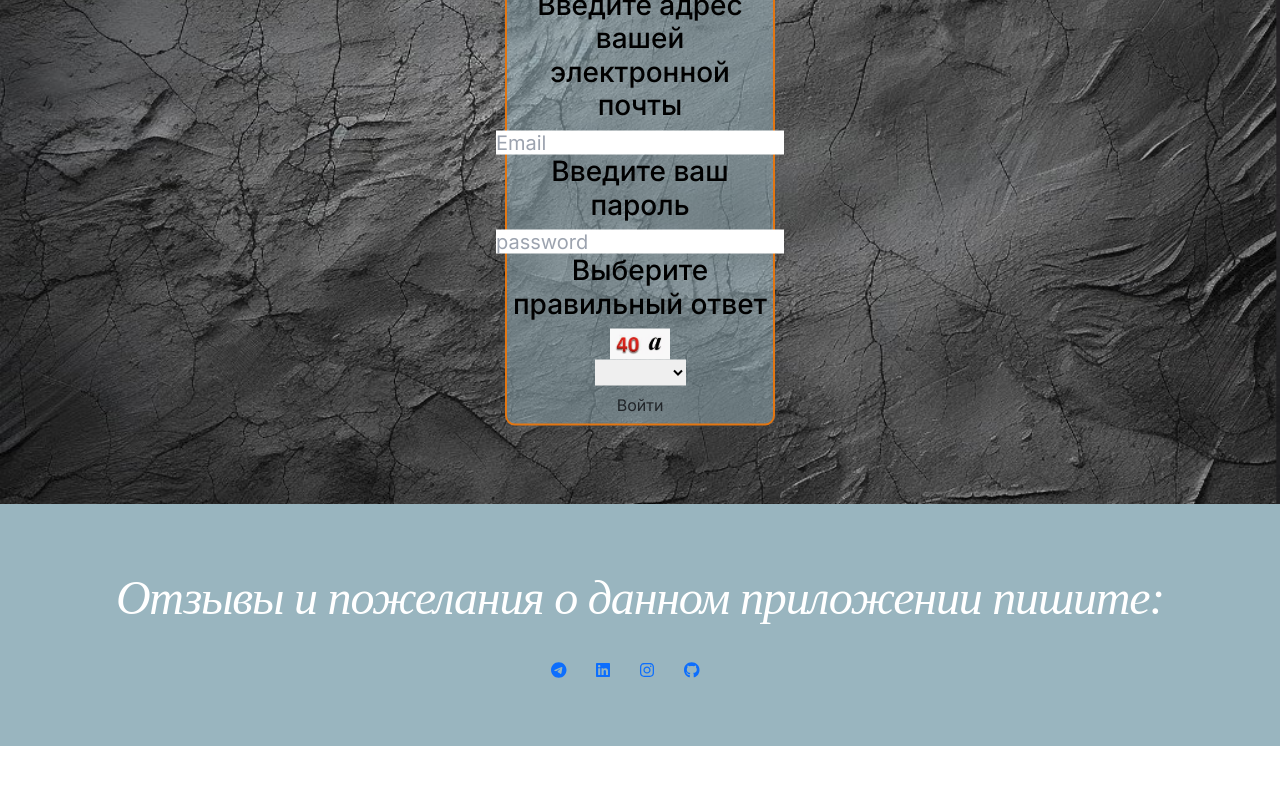
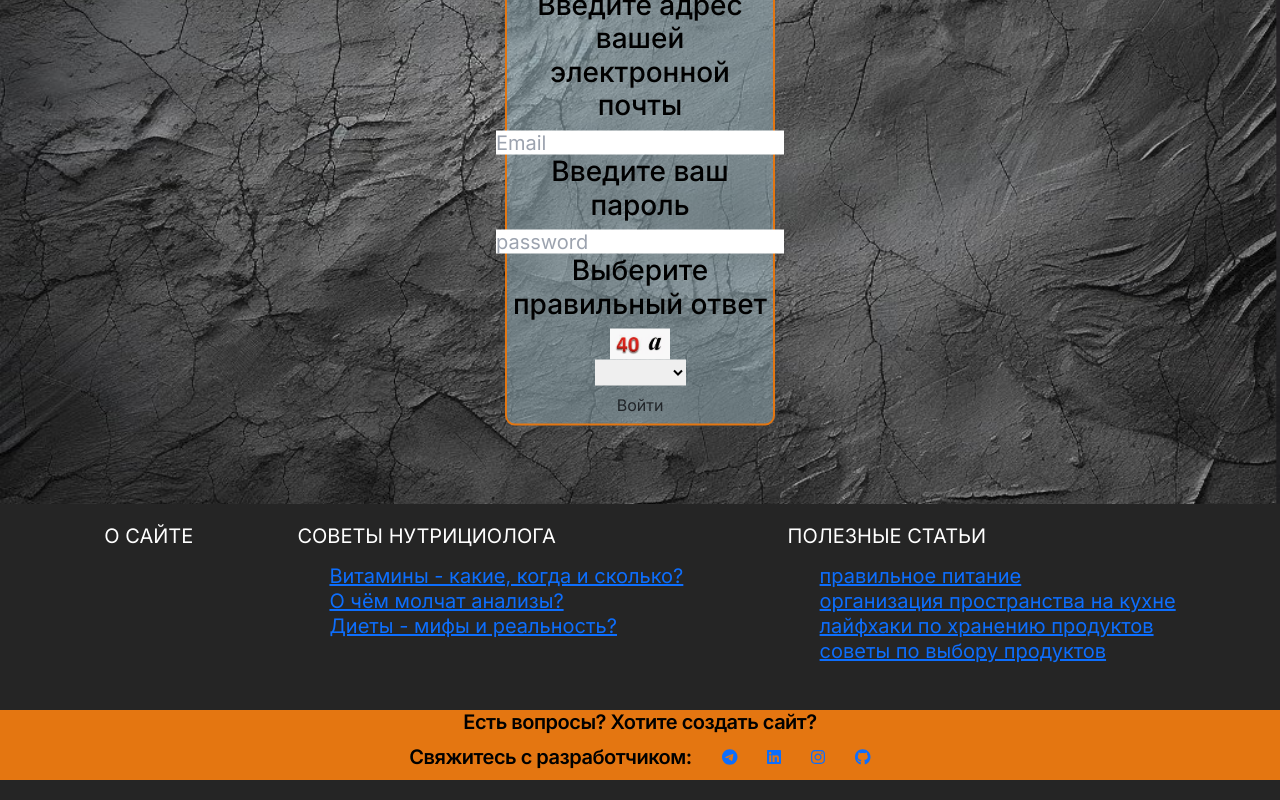
Before and after one commit to bartcevich/hackathons, a Next.js app: page / in a window 1280 px wide. Shown: the part 296-1096 px from the top of the page. Before the commit the page ends 1042 px from the top, so only its background shows below. Built offline with nearby package versions, Linux system fonts and the light colour scheme.

Commit message:
added footer

```diff
--- a/src/components/Footer/index.tsx
+++ b/src/components/Footer/index.tsx
@@ -1,5 +1,6 @@
 "use client";
 import styles from "./styles.module.scss";
+import Link from "next/link";
 import {
   faGithub,
   faLinkedin,
@@ -11,11 +12,45 @@ import { FontAwesomeIcon } from "@fortawesome/react-fontawesome";
 export default function Footer() {
   return (
     <div className={styles.wrapper}>
+      <section className={styles.navigation}>
+        <p>О САЙТЕ</p>
+        <div>
+          <p>СОВЕТЫ НУТРИЦИОЛОГА</p>
+          <ul>
+            <li>
+              <Link href="/programs">Витамины - какие, когда и сколько?</Link>
+            </li>
+            <li>
+              <a href="/">О чём молчат анализы?</a>
+            </li>
+            <li>
+              <a href="/">Диеты - мифы и реальность?</a>
+            </li>
+          </ul>
+        </div>
+
+        <div>
+          <p>ПОЛЕЗНЫЕ СТАТЬИ</p>
+          <ul>
+            <li>
+              <Link href="/programs">правильное питание</Link>
+            </li>
+            <li>
+              <a href="/">организация пространства на кухне</a>
+            </li>
+            <li>
+              <a href="/">лайфхаки по хранению продуктов</a>
+            </li>
+            <li>
+              <a href="/">советы по выбору продуктов</a>
+            </li>
+          </ul>
+        </div>
+      </section>
       <section className={styles.text}>
-        <h3 className={styles.textH3}>
-          Отзывы и пожелания о данном приложении пишите:
-        </h3>
+        <h3 className={styles.textH3}>Есть вопросы? Хотите создать сайт?</h3>
         <div className={styles.icon}>
+          <h3 className={styles.textH3}>Свяжитесь с разработчиком:</h3>
           <a className="icon" href="https://t.me/elektrikcss">
             <i
               className={styles.faGithub}
--- a/src/components/Footer/styles.module.scss
+++ b/src/components/Footer/styles.module.scss
@@ -1,28 +1,45 @@
 @import '../../app/variables.scss';
 .wrapper{
     display: flex;
+    flex-flow: column;
     justify-content: center;
-    padding: 5% 0 5% 0;
-    background: #99b5bf;
+    padding: 20px 0 20px 0;
+    background: #252525;
     text-align: center;
 }
+.navigation{
+    display: flex;
+    justify-content: space-evenly;
+    text-align: start;
+    @include font(#fff, Inter, 20px, normal, 400, 25px, 0);
+    font-size: clamp(15px, 2vw, 20px);
+    margin-bottom: 30px;
+    p{
+        margin-bottom: 15px;
+    }
+}
+.text{
+    background-color: #E47611;
+    a{
+        margin-left: 30px;
+    }
+}
 .textH3{
-    @include font(#fff, Alegreya, 48px, italic, 400, 60px, -.025em);
-    font-size: clamp(25px, 6vw, 48px);
-    margin-bottom: 30px
-}
-.textH2{
-    @include font(#212121, Inter, 60px, normal, 400, 70px, 0);
-    font-size: clamp(20px, 6vw, 60px);
-    margin-bottom: 40px;
-    line-height: 1;
-}
-.textH4{
-    @include font(#525050, Inter, 25px, normal, 400, 30px, 0);
-    font-size: clamp(15px, 3vw, 25px);
+    @include font(#000, Inter, 20px, normal, 550, 25px, -.025em);
+    font-size: clamp(15px, 3vw, 20px);
+    margin-bottom: 10px
 }
 .icon{
-    a{
-        margin-right: 30px;
+    display: flex;
+    justify-content: center;
+}
+@media screen and (max-width: 550px){
+    .navigation{
+        display: none;
     }
 }
+@media screen and (max-width: 450px){
+    .icon{
+        display: block;
+    }
+}
--- a/src/components/Navigation/styles.module.scss
+++ b/src/components/Navigation/styles.module.scss
@@ -4,8 +4,8 @@
   //font-size: clamp(15px, 3vw, 20px);
   position: fixed;
   top: 0;
-  left: 0;
-  max-width: 1200px;
+  left: auto;
+  max-width: 1280px;
   width: 100%;
   height: 60px;
   background-color: rgba(153, 181, 191, 0.8);
--- a/src/services/getData.ts
+++ b/src/services/getData.ts
@@ -22,7 +22,7 @@ const  DATA_DINNER = [
              "Дрожжи сухие гр": 2,
              "Соль гр": 1,
              "Подсолнечное масло гр": 0.8,},
-             "Image": "https://bartcevich.github.io/letter/image/fried_eggs.jpg",
+             "Image": "https://bartcevich.github.io/letter/image/honey_kefir.png",
     },
     {
         "label": "Блины тонкие.",
@@ -45,7 +45,7 @@ const  DATA_DINNER = [
         "Белый рис гр": 15,
         "Соль гр": 1,
         "Специи": 1,},
-        "Image": "https://bartcevich.github.io/letter/image/fried_eggs.jpg",
+        "Image": "https://bartcevich.github.io/letter/image/lazy _cabbage.png",
     },
 {
     "label": "Гренки.",
@@ -167,7 +167,7 @@ const  DATA_DINNER = [
     "Соль гр": 1,
     "Специи": 1,
     "Кари гр": 7,},
-    "Image": "https://bartcevich.github.io/letter/image/тыквенные_блины.jpg",
+    "Image": "https://bartcevich.github.io/letter/image/curry_onions.png",
 },
 {
     "label": "Картофельная бабка.",
@@ -261,7 +261,7 @@ const  DATA_DINNER = [
     "Подсолнечное масло гр": 10,
     "Соль гр": 1,
     "Специи": 1,},
-    "Image": "https://bartcevich.github.io/letter/image/тыквенные_блины.jpg",
+    "Image": "https://bartcevich.github.io/letter/image/noodles_meat.png",
 },
 {
     "label": "Мясной хлеб.",
@@ -294,7 +294,7 @@ const  DATA_DINNER = [
     "Подсолнечное масло гр": 25,
     "Сода гр": 1,
     "Соль гр": 1,},
-    "Image": "https://bartcevich.github.io/letter/image/тыквенные_блины.jpg",
+    "Image": "https://bartcevich.github.io/letter/image/honey_kefir.png",
 },
 {
     "label": "Омлет.",
@@ -580,7 +580,7 @@ const CHOOSE_SOUP = [
         "Подсолнечное масло гр": 7,
         "Соль гр": 1,
         "Специи": 1,},
-        "Image": "https://bartcevich.github.io/letter/image/тыквенные_блины.jpg",
+        "Image": "https://bartcevich.github.io/letter/image/smoked_peas.png",
     },
     {
         "label": "Куриный суп с яичной лапшой.",
@@ -880,7 +880,7 @@ const PASTRIES_DESSERTS = [
         "Дрожжи сухие гр": 1.3,
         "Сахар ванильный гр": 2,
         "Соль гр": 1,},
-        "Image": "https://bartcevich.github.io/letter/image/тыквенные_блины.jpg",
+        "Image": "https://bartcevich.github.io/letter/image/currants_oatmeal.png",
 },
 {
     "label": "Запеканка творожная королевская.",
@@ -895,7 +895,7 @@ const PASTRIES_DESSERTS = [
     "Соль гр": 1,
     "Разрыхлитель гр": 2,
     "Сахар ванильный гр": 2,},
-    "Image": "https://bartcevich.github.io/letter/image/тыквенные_блины.jpg",
+    "Image": "https://bartcevich.github.io/letter/image/donut_coconut.png",
 },
     {
         "label": "Лимонный бисквит.",
@@ -906,22 +906,9 @@ const PASTRIES_DESSERTS = [
         "Подсолнечное масло гр": 13,
         "Мука пшеничная гр": 33,
         "Разрыхлитель гр": 2,},
-        "Image": "https://bartcevich.github.io/letter/image/тыквенные_блины.jpg",
+        "Image": "https://bartcevich.github.io/letter/image/sour_pie.png",
     },
-    {
-        "label": "Шоколадный бисквит.",
-        "value":  {"Молоко гр": 15,
-        "Сахар гр": 25,
-        "Яйца куриные шт": 0.125,
-        "Подсолнечное масло гр": 8,
-        "Сода гр": 1,
-        "Разрыхлитель гр": 1,
-        "Какао гр": 8,
-        "Сахар ванильный гр": 1,
-        "Мука пшеничная гр": 25,},
-        "Image": "https://bartcevich.github.io/letter/image/тыквенные_блины.jpg",
-    },
-    {
+        {
         "label": "Морковный пирог.",
         "value":  {"Морковь гр": 35,
         "Грецкий орех гр": 3,
@@ -933,7 +920,7 @@ const PASTRIES_DESSERTS = [
         "Сода гр": 1,
         "Разрыхлитель гр": 1,
         "Корица гр": 1,},
-        "Image": "https://bartcevich.github.io/letter/image/тыквенные_блины.jpg",
+        "Image": "https://bartcevich.github.io/letter/image/carrot_bun.png",
     },
     {
         "label": "Пирог из кабачков.",
@@ -947,7 +934,7 @@ const PASTRIES_DESSERTS = [
         "Сахар гр": 20,
         "Сахар ванильный гр": 1,
         "Яйца куриные шт": 0.2,},
-        "Image": "https://bartcevich.github.io/letter/image/тыквенные_блины.jpg",
+        "Image": "https://bartcevich.github.io/letter/image/carrot_bun.png",
     },
     {
         "label": "Пирог с кокосовой стружкой.",
@@ -958,7 +945,7 @@ const PASTRIES_DESSERTS = [
         "Мука пшеничная гр": 30,
         "Разрыхлитель гр": 2,
         "Кокосовая стружка гр": 10,},
-        "Image": "https://bartcevich.github.io/letter/image/тыквенные_блины.jpg",
+        "Image": "https://bartcevich.github.io/letter/image/donut_coconut.png",
     },
     {
         "label": "Пирог сэндвич.",
@@ -970,7 +957,7 @@ const PASTRIES_DESSERTS = [
         "Майонез гр": 8,
         "Мука пшеничная гр": 50,
         "Консервированное варенье гр": 25,},
-        "Image": "https://bartcevich.github.io/letter/image/тыквенные_блины.jpg",
+        "Image": "https://bartcevich.github.io/letter/image/plum_sandwich.png",
     },
     {
         "label": "Пирог зебра.",
@@ -983,7 +970,7 @@ const PASTRIES_DESSERTS = [
         "Сода гр": 1,
         "Крахмал гр": 1,
         "Мука пшеничная гр": 35,},
-        "Image": "https://bartcevich.github.io/letter/image/тыквенные_блины.jpg",
+        "Image": "https://bartcevich.github.io/letter/image/dough_cocoa.png",
     },
     {
         "label": "Пирог из яблок на кефире.",
@@ -994,7 +981,7 @@ const PASTRIES_DESSERTS = [
         "Сода гр": 1,
         "Мука пшеничная гр": 30,
         "Разрыхлитель гр": 2,},
-        "Image": "https://bartcevich.github.io/letter/image/тыквенные_блины.jpg",
+        "Image": "https://bartcevich.github.io/letter/image/plum_sandwich.png",
     },
     {
         "label": "Пирог с геркулесом.",
@@ -1007,7 +994,7 @@ const PASTRIES_DESSERTS = [
         "Мука пшеничная гр": 40,
         "Овсяные хлопья гр": 11,
         "Консервированное варенье гр": 25,},
-        "Image": "https://bartcevich.github.io/letter/image/тыквенные_блины.jpg",
+        "Image": "https://bartcevich.github.io/letter/image/currants_oatmeal.png",
     },
     {
         "label": "Пирог слезы ангела.",
@@ -1019,7 +1006,7 @@ const PASTRIES_DESSERTS = [
         "Сахар гр": 50,
         "Мука пшеничная гр": 60,
         "Разрыхлитель гр": 1,},
-        "Image": "https://bartcevich.github.io/letter/image/тыквенные_блины.jpg",
+        "Image": "https://bartcevich.github.io/letter/image/donut_coconut.png",
     },
     {
         "label": "Пирог штрейзель с творогом.",
@@ -1031,7 +1018,7 @@ const PASTRIES_DESSERTS = [
         "Яйца куриные шт": 0.3,
         "Разрыхлитель гр": 1.3,
         "Сахар гр": 44,},
-        "Image": "https://bartcevich.github.io/letter/image/тыквенные_блины.jpg",
+        "Image": "https://bartcevich.github.io/letter/image/currants_oatmeal.png",
     },
     {
         "label": "Творожные пончики.",
@@ -1054,7 +1041,20 @@ const PASTRIES_DESSERTS = [
     "Яйца куриные шт": 0.6,
     "Разрыхлитель гр": 1,
     "Сахар ванильный гр": 1,},
-    "Image": "https://bartcevich.github.io/letter/image/тыквенные_блины.jpg",
+    "Image": "https://bartcevich.github.io/letter/image/currants_oatmeal.png",
+},
+{
+    "label": "Шоколадный бисквит.",
+    "value":  {"Молоко гр": 15,
+    "Сахар гр": 25,
+    "Яйца куриные шт": 0.125,
+    "Подсолнечное масло гр": 8,
+    "Сода гр": 1,
+    "Разрыхлитель гр": 1,
+    "Какао гр": 8,
+    "Сахар ванильный гр": 1,
+    "Мука пшеничная гр": 25,},
+    "Image": "https://bartcevich.github.io/letter/image/dough_cocoa.png",
 },
 ];
 
```
Also changed, not shown: src/components/Authentication/styles.module.scss (+5 -4 lines).
